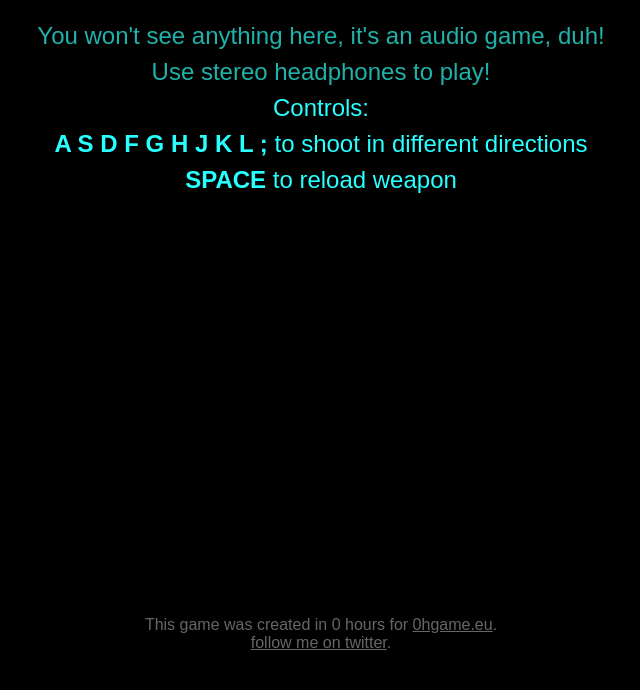
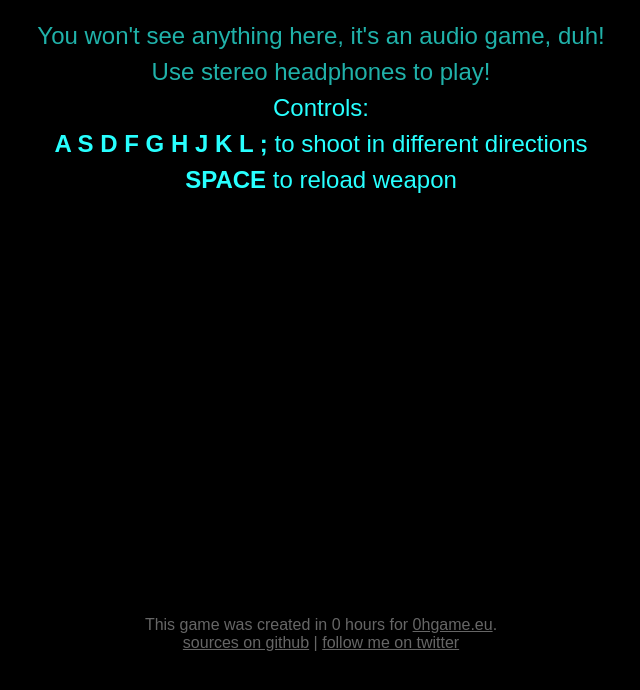
Before and after one commit to pedesen/0h0gfx, a website built with webpack: page app/index.html in a window 1280 px wide. Shown: the part 98-788 px from the top of the page, without its empty margins (319-959 px from the left). Built offline with nearby package versions, Linux system fonts and the light colour scheme; files whose address does not match are found by name.

Commit message:
add link to github sources

```diff
--- a/app/index.html
+++ b/app/index.html
@@ -15,7 +15,7 @@
     </div>
     <div class="links">
       This game was created in 0 hours for <a href="http://0hgame.eu">0hgame.eu</a>.<br/>
-      <a href="https://twitter.com/pedesen">follow me on twitter</a>.
+      <a href="https://github.com/pedesen/0h0gfx">sources on github</a> | <a href="https://twitter.com/pedesen">follow me on twitter</a>
     </div>
     <script src='assets/app.js'></script>
   </body>
```
